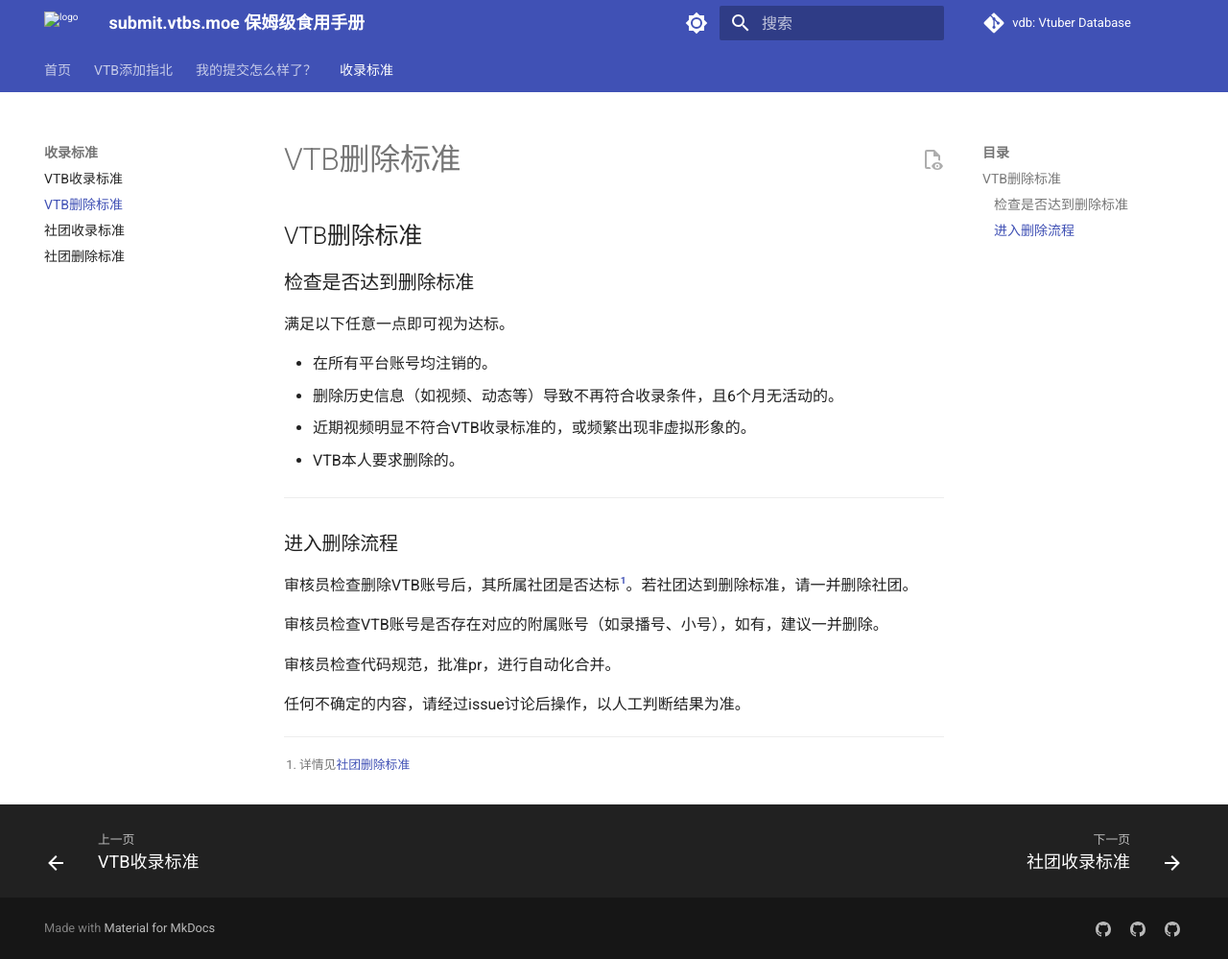
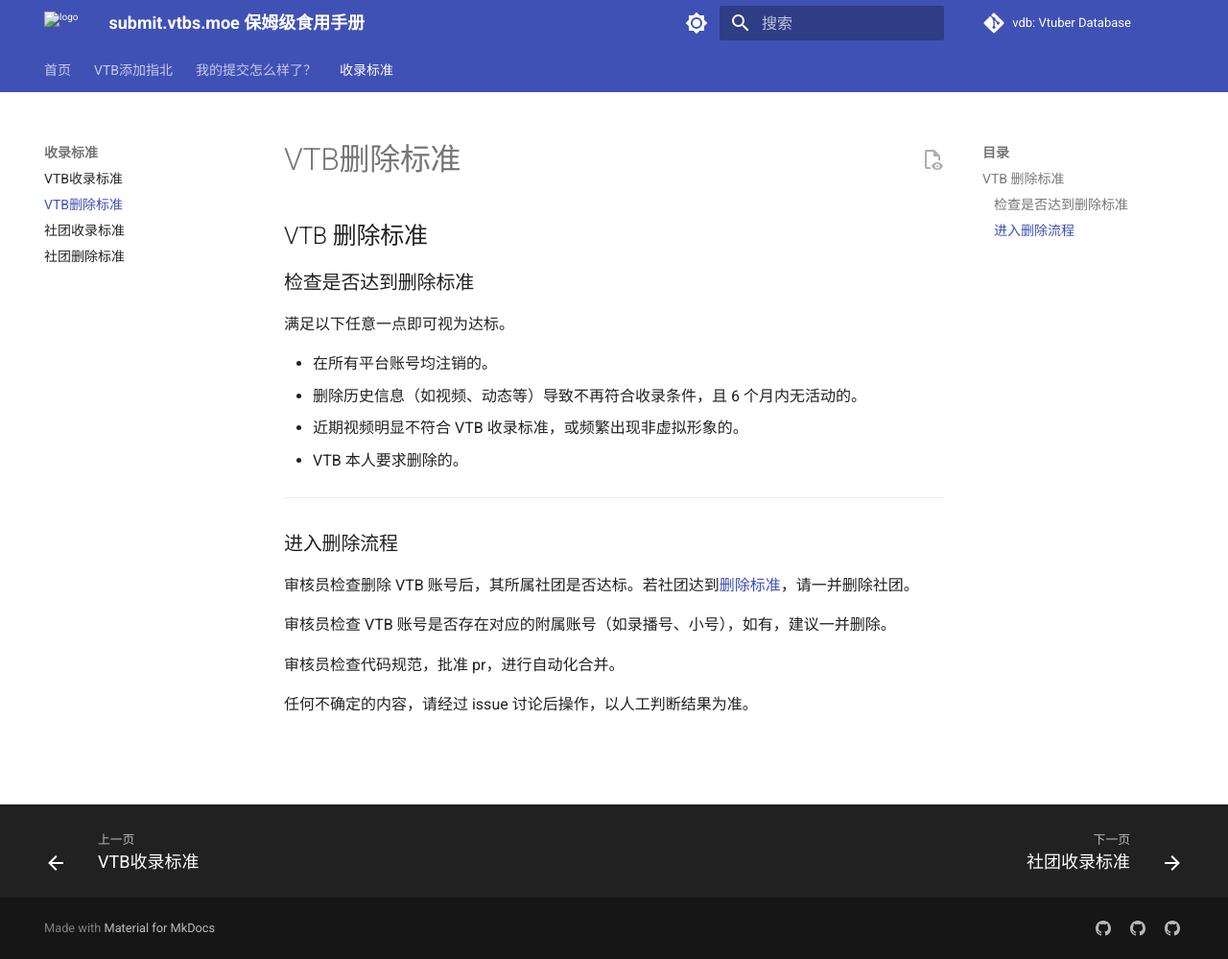
Before and after one commit to Radekyspec/docs.vtbs.top, an MkDocs documentation site: the page built from docs/basic/delete-personal.md, in a window 1280 px wide and 999 px high. Shown: the whole window at 96% size. Built offline with MkDocs 1.6.1 and Material for MkDocs 9.7.7, drawn with Linux system fonts in a browser that asks for light colours; comment, search, counter and statistics services are not loaded.

Commit message:
Update delete-personal.md

```diff
--- a/docs/basic/delete-personal.md
+++ b/docs/basic/delete-personal.md
@@ -1,4 +1,4 @@
-## VTB删除标准
+## VTB 删除标准
 
 
 ### 检查是否达到删除标准
@@ -6,19 +6,18 @@
 满足以下任意一点即可视为达标。
 
 - 在所有平台账号均注销的。
-- 删除历史信息（如视频、动态等）导致不再符合收录条件，且6个月无活动的。
-- 近期视频明显不符合VTB收录标准的，或频繁出现非虚拟形象的。
-- VTB本人要求删除的。
+- 删除历史信息（如视频、动态等）导致不再符合收录条件，且 6 个月内无活动的。
+- 近期视频明显不符合 VTB 收录标准，或频繁出现非虚拟形象的。
+- VTB 本人要求删除的。
 
 ---
 
 ### 进入删除流程
 
-审核员检查删除VTB账号后，其所属社团是否达标[^1]。若社团达到删除标准，请一并删除社团。
-[^1]: 详情见[社团删除标准](https://docs.vtbs.top/basic/delete-group/)
+审核员检查删除 VTB 账号后，其所属社团是否达标。若社团达到[删除标准](https://docs.vtbs.top/basic/delete-group/)，请一并删除社团。
 
-审核员检查VTB账号是否存在对应的附属账号（如录播号、小号），如有，建议一并删除。
+审核员检查 VTB 账号是否存在对应的附属账号（如录播号、小号），如有，建议一并删除。
 
-审核员检查代码规范，批准pr，进行自动化合并。
+审核员检查代码规范，批准 pr，进行自动化合并。
 
-任何不确定的内容，请经过issue讨论后操作，以人工判断结果为准。
+任何不确定的内容，请经过 issue 讨论后操作，以人工判断结果为准。
```
